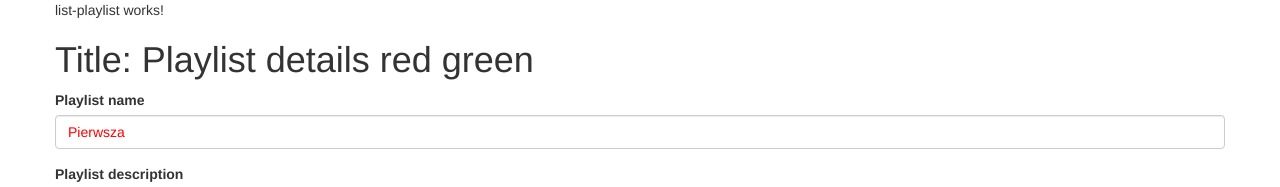
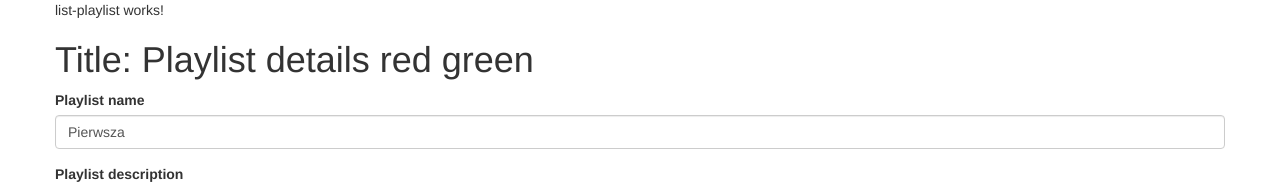
Before and after one commit to j-bogacz/AngularTraining, an Angular app in the folder spotifybart/: page / in a window 1280 px wide. Shown: the top 187 px of the page. Built offline with nearby package versions, Linux system fonts and the light colour scheme.

Commit message:
propert binding 2

```diff
--- a/spotifybart/src/app/detail-playlist/detail-playlist.component.html
+++ b/spotifybart/src/app/detail-playlist/detail-playlist.component.html
@@ -9,7 +9,7 @@
       aria-describedby="emailHelp"
       placeholder="Enter email"
       [value]="playlist.name"
-      [style.color]="'red'"
+      (keyup) ="playlist.name = $event.target.value"
     >
     <small id="emailHelp" class="form-text text-muted"></small>
   </div>
@@ -27,6 +27,7 @@
     <input type="Color"
            id="colorinput"
            [value]="playlist.color"
+           (change) = "playlist.description = $event.target.value"
     >
   </div>
   <div class="form-group">
@@ -34,6 +35,7 @@
     <input type="checkbox"
            id="favouriteInput"
            [checked]="playlist.favourite"
+           (change) = "playlist.favourite = $event.target.checked"
     >
   </div>
   <button type="submit" class="btn btn-primary">Submit</button>
```
Also changed, not shown: spotifybart/src/app/detail-playlist/detail-playlist.component.ts (+8 -7 lines).
